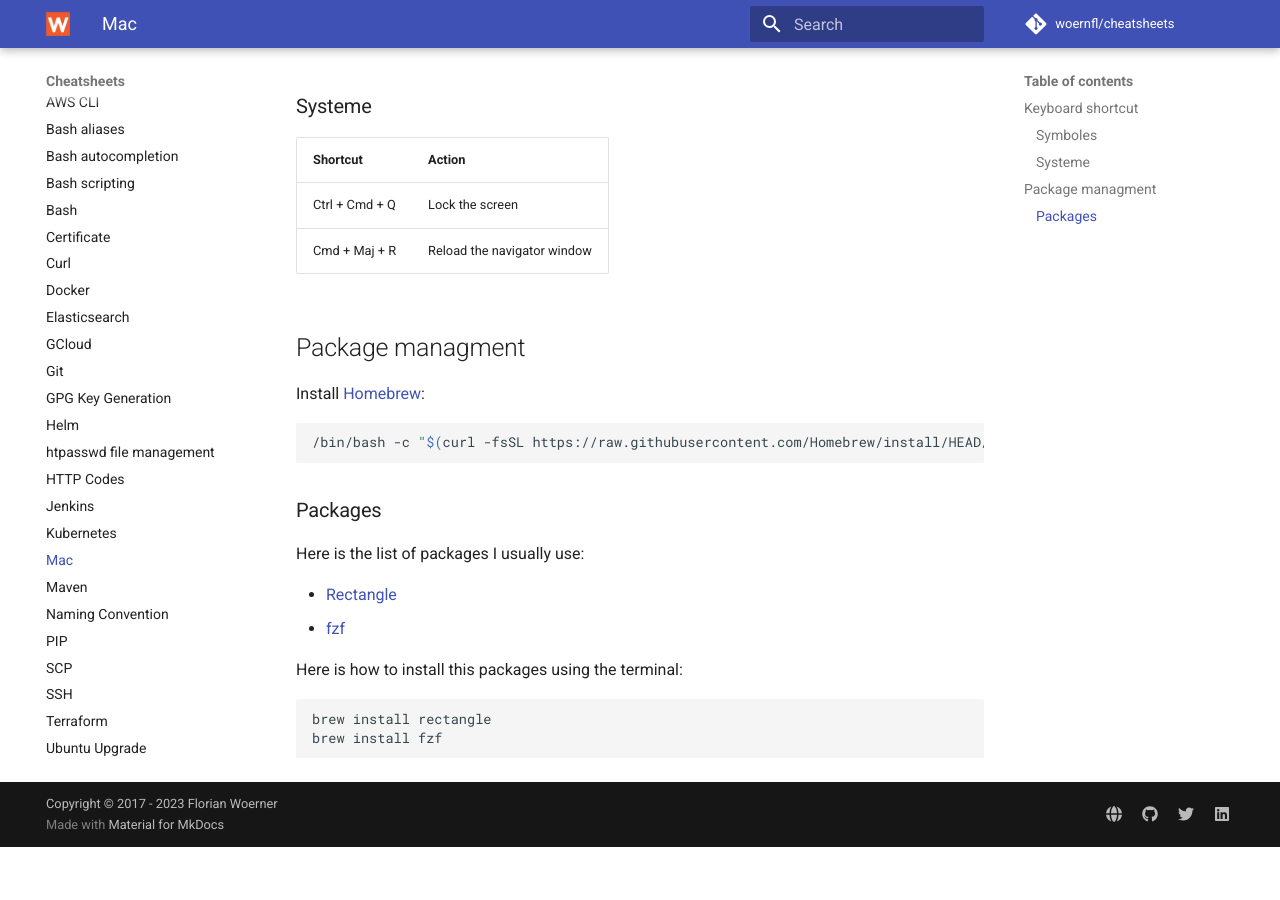
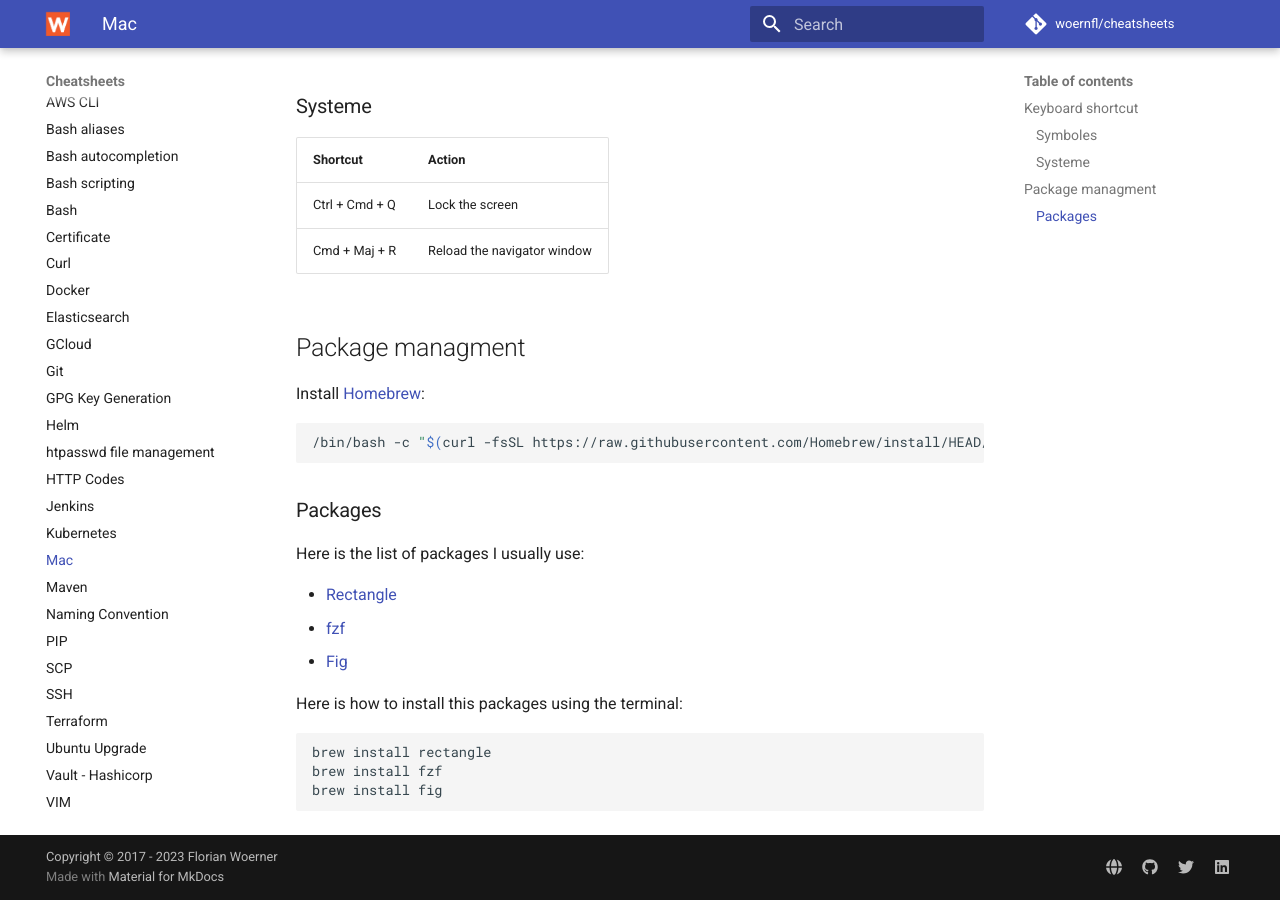
Before and after one commit to woernfl/cheatsheets, an MkDocs documentation site: the page built from docs/mac.md, in a window 1280 px wide and 900 px high, scrolled down 507 px. Built offline with MkDocs 1.6.1 and Material for MkDocs 9.7.7, drawn with Linux system fonts in a browser that asks for light colours; comment, search, counter and statistics services are not loaded; before the commit the page ends 1354 px from its top, so only the background shows below that.

Commit message:
Update mac.md

````diff
--- a/docs/mac.md
+++ b/docs/mac.md
@@ -33,10 +33,12 @@
 
 - [Rectangle](https://github.com/rxhanson/Rectangle)
 - [fzf](https://github.com/junegunn/fzf)
+- [Fig](https://fig.io/)
 
 Here is how to install this packages using the terminal:
 
 ```
 brew install rectangle
 brew install fzf
+brew install fig
 ```
````
